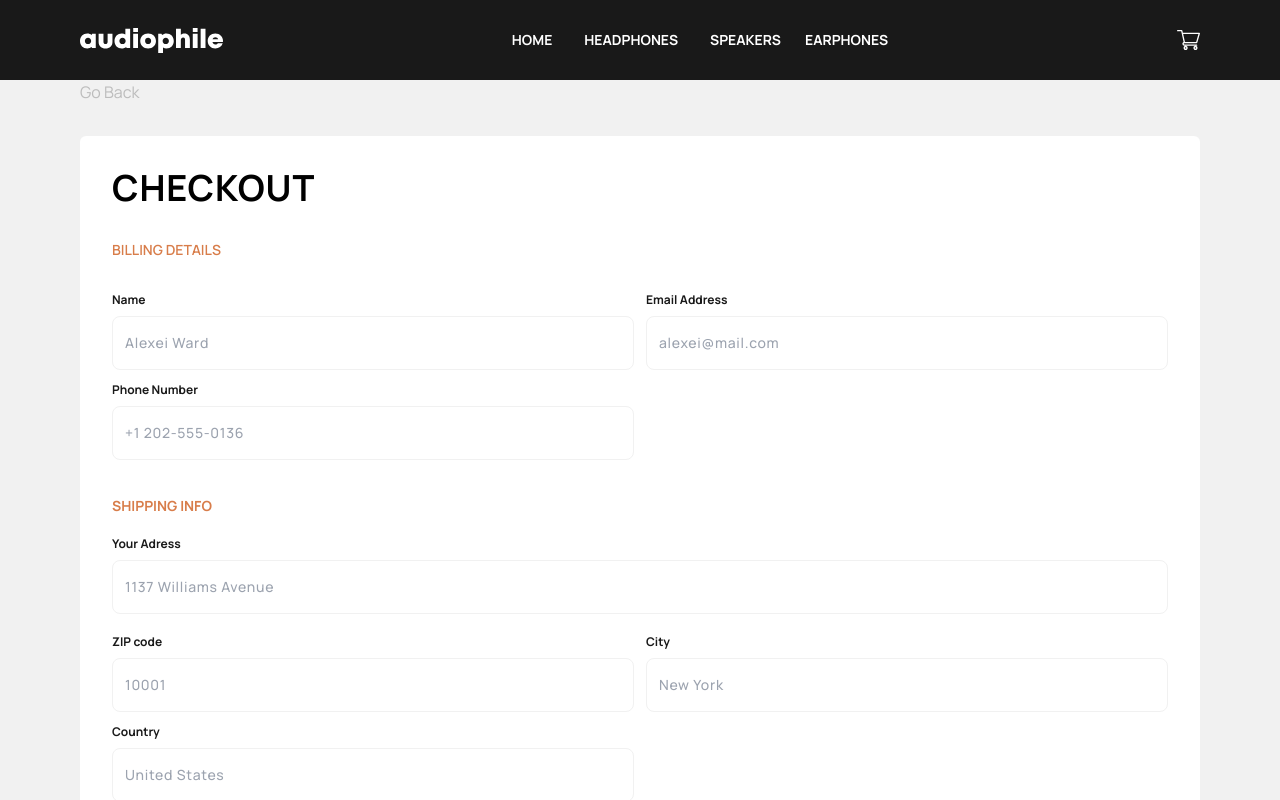
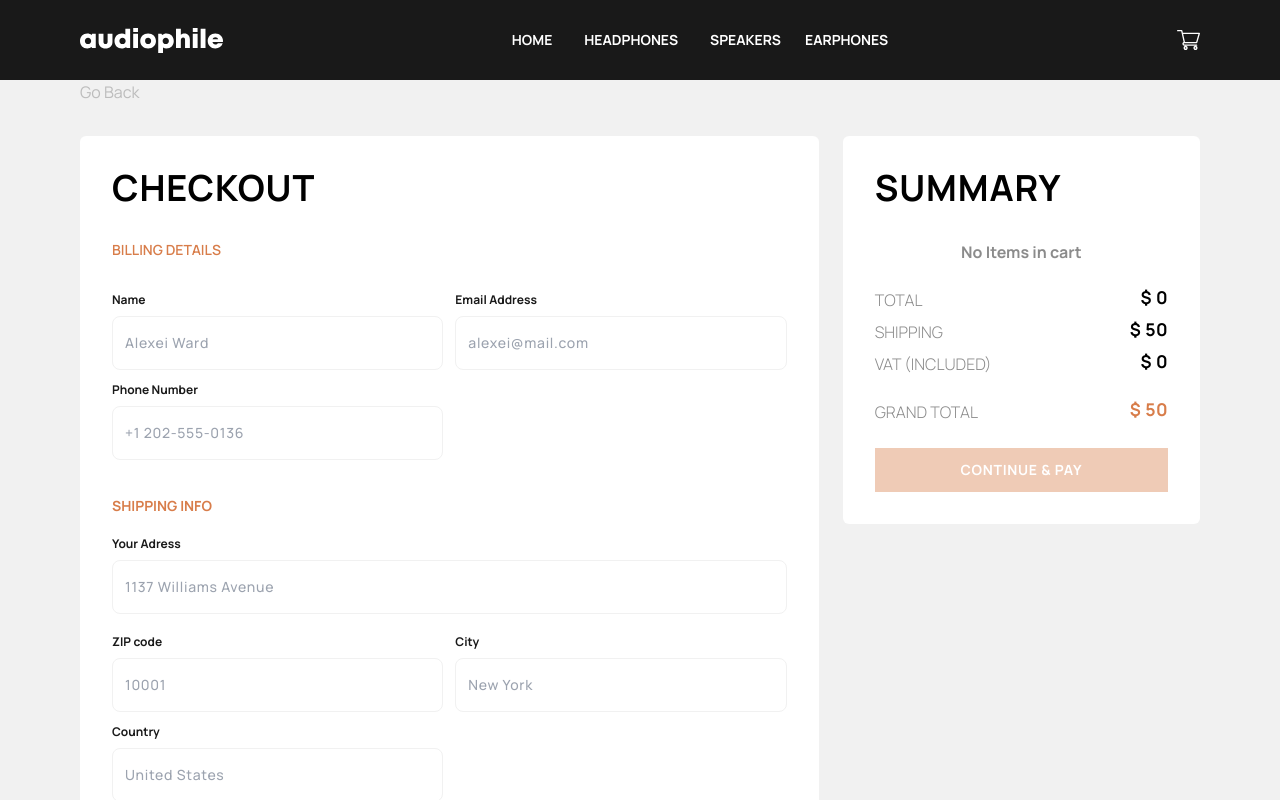
Before and after one commit to elghanbibadr/autophileEcommerce, a React (Vite) app: page /checkout in a window 1280 px wide. Shown: the top 800 px of the page. Built offline with nearby package versions, Linux system fonts and the light colour scheme.

Commit message:
make the checkout page responsive for desktops

```diff
--- a/src/pages/checkout/Checkout.jsx
+++ b/src/pages/checkout/Checkout.jsx
@@ -21,10 +21,12 @@ const Checkout = () => {
   const handlePaymentMethodeSelected=()=>setIsEmoneyPaymentMethod(prv => !prv)
 
   return (
-    <Container className='bg-lightGray ' >
+    <div className='bg-lightGray' >
+      <Container  >
        <Link onClick={handleBackClick} className='text-lightBlack  '>Go Back</Link>
       {/* checkkout info */}
-     <div className='bg-white p-8 rounded-md my-8 '>
+       <div className='lg:grid lg:grid-cols-3 lg:gap-6'>
+         <div className='bg-white p-8 rounded-md my-8  lg:col-span-2'>
           <h3 className='text-black mb-8 font-bold'>CHECKOUT</h3>
           <h6 className='text-orange text-sm uppercase mb-8  font-semibold'>billing details</h6>
             {/* billing details grid*/}
@@ -43,7 +45,6 @@ const Checkout = () => {
             </div>
           </div>
           <h6 className='text-orange text-sm uppercase mt-9 mb-5  font-bold'>shipping info</h6>
-
             {/*  shipping info grid*/}
           <div className="grid grid-cols-2 gap-3">
             <div className='col-span-2 mb-2 ' >
@@ -100,7 +101,7 @@ const Checkout = () => {
             </div>
             {/* checkout summary */}
 
-          <div className='bg-white  p-8 rounded-md mt-8'>
+              <div className='bg-white  p-8 rounded-md mt-8 h-fit'>
                 <h3 className='text-black mb-8 font-bold'>SUMMARY</h3>
                 { addedItemsToCard.length===0 &&  <p className='text-paleBlack font-bold text-center mb-6'>No Items in cart</p>}
                      { addedItemsToCard.length!==0 && addedItemsToCard.map(({cartImage,id,quantity,price,shortName})=>{
@@ -137,7 +138,9 @@ const Checkout = () => {
             </div>
                     <Btn  className={`${addedItemsToCard.length===0 ? "  bg-opacity-40 cursor-not-allowed":"bg-opacity-100 "} bg-orange disabled text-white w-full mt-6`}    text="CONTINUE & PAY"/>
               </div>
+       </div>
       </Container>
+    </div>
   )
 }
 
```
Lines whose indentation alone changed are shown as unchanged.
